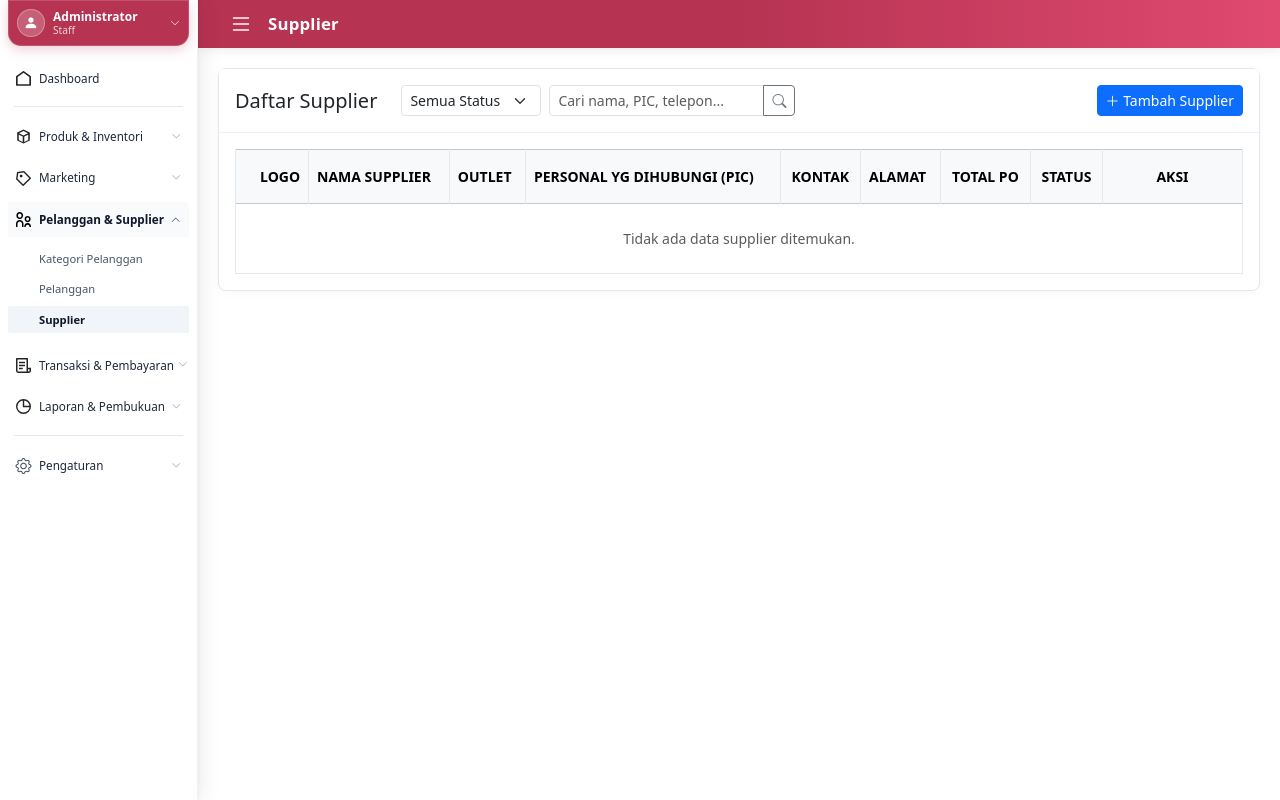
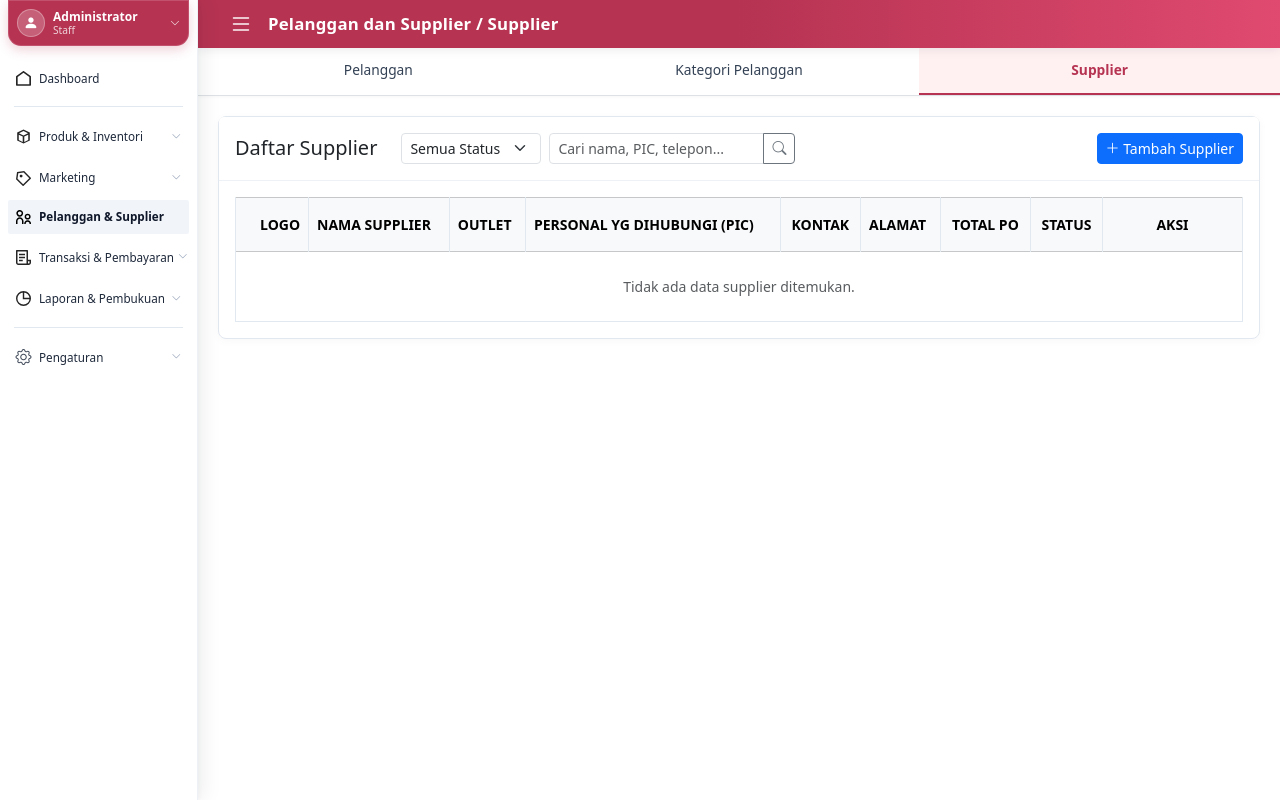
Before and after one commit to Dian17-Creator/Matahati-POS, a Laravel app: page /suppliers in a window 1280 px wide. Run offline with Laravel 12, Linux system fonts and the light colour scheme; the visitor is signed in with stand-in values (Sample User, id 1); data that the repository does not hold is empty.

Commit message:
Update : Halaman Pelanggan & Supplier

```diff
--- a/resources/views/customers/index.blade.php
+++ b/resources/views/customers/index.blade.php
@@ -1,6 +1,10 @@
 @extends('layouts.app')
 
-@section('title', 'Pelanggan')
+@section('title', 'Pelanggan dan Supplier / Pelanggan')
+
+@section('sub_header')
+@include('customers.partials.tabs', ['activeTab' => 'customers'])
+@endsection
 
 @push('styles')
 <style>
--- /dev/null
+++ b/resources/views/customers/partials/tabs.blade.php
@@ -0,0 +1,81 @@
+@php
+    $activeTab = $activeTab ?? (
+        request()->routeIs('customer-types.*')
+            ? 'customer-types'
+            : (request()->routeIs('suppliers.*') ? 'suppliers' : 'customers')
+    );
+@endphp
+
+<div class="catalog-headbar-tabs bg-white border-bottom">
+    <div class="d-flex align-items-stretch flex-nowrap catalog-horizontal-nav">
+        <a href="{{ route('customers.index') }}"
+            class="catalog-nav-tab {{ $activeTab === 'customers' ? 'active' : '' }}">
+            <span>Pelanggan</span>
+        </a>
+        <a href="{{ route('customer-types.index') }}"
+            class="catalog-nav-tab {{ $activeTab === 'customer-types' ? 'active' : '' }}">
+            <span>Kategori Pelanggan</span>
+        </a>
+        <a href="{{ route('suppliers.index') }}"
+            class="catalog-nav-tab {{ $activeTab === 'suppliers' ? 'active' : '' }}">
+            <span>Supplier</span>
+        </a>
+    </div>
+</div>
+
+<style>
+    .catalog-headbar-tabs {
+        background-color: #ffffff;
+        box-shadow: 0 1px 3px rgba(15, 23, 42, 0.03);
+    }
+
+    .catalog-horizontal-nav {
+        width: 100%;
+        padding: 0;
+        margin: 0;
+        overflow-x: auto;
+        overflow-y: hidden;
+        scrollbar-width: none;
+        -ms-overflow-style: none;
+    }
+
+    .catalog-horizontal-nav::-webkit-scrollbar {
+        display: none;
+    }
+
+    .catalog-nav-tab {
+        flex: 1 1 0;
+        min-width: 120px;
+        padding: 12px 16px;
+        font-size: 0.86rem;
+        font-weight: 500;
+        color: #334155;
+        text-decoration: none;
+        white-space: nowrap;
+        display: inline-flex;
+        align-items: center;
+        justify-content: center;
+        border-bottom: 2.5px solid transparent;
+        transition: all 0.2s ease;
+    }
+
+    .catalog-nav-tab:hover {
+        color: #b63352;
+        background-color: #fff8f9;
+    }
+
+    .catalog-nav-tab.active {
+        color: #b63352;
+        font-weight: 600;
+        background-color: #fff1f2;
+        border-bottom-color: #b63352;
+    }
+
+    @media (max-width: 575.98px) {
+        .catalog-nav-tab {
+            flex: 1 1 auto;
+            min-width: 110px;
+            padding: 11px 14px;
+        }
+    }
+</style>
--- a/resources/views/layouts/app.blade.php
+++ b/resources/views/layouts/app.blade.php
@@ -822,33 +822,12 @@
                     </div>
 
                     <!-- Pelanggan & Supplier -->
-                    <div class="nav-category d-flex align-items-center justify-content-between {{ $isCustomerSupplierActive ? '' : 'collapsed' }} {{ $isCustomerSupplierActive ? 'active-parent' : '' }}"
-                        data-bs-toggle="collapse"
-                        data-bs-target="#menuCustomerSupplier"
-                        aria-expanded="{{ $isCustomerSupplierActive ? 'true' : 'false' }}"
-                        aria-controls="menuCustomerSupplier"
-                        role="button">
-                        <div class="d-flex align-items-center">
-                            <span class="nav-icon">
-                                <img src="{{ asset('images/ic_matahati_customer.svg') }}" alt="Pelanggan & Supplier" class="nav-svg-icon">
-                            </span>
-                            <span>Pelanggan & Supplier</span>
-                        </div>
-                        <i class="bi bi-chevron-down nav-arrow"></i>
-                    </div>
-                    <div class="collapse {{ $isCustomerSupplierActive ? 'show' : '' }}" id="menuCustomerSupplier">
-                        <div class="nav-sub-menu">
-                            <a href="{{ route('customer-types.index') }}" class="sidebar-sub-item {{ request()->routeIs('customer-types.*') ? 'active' : '' }}">
-                                <span>Kategori Pelanggan</span>
-                            </a>
-                            <a href="{{ route('customers.index') }}" class="sidebar-sub-item {{ request()->routeIs('customers.*') ? 'active' : '' }}">
-                                <span>Pelanggan</span>
-                            </a>
-                            <a href="{{ route('suppliers.index') }}" class="sidebar-sub-item {{ request()->routeIs('suppliers.*') ? 'active' : '' }}">
-                                <span>Supplier</span>
-                            </a>
-                        </div>
-                    </div>
+                    <a href="{{ route('customers.index') }}" class="nav-top-link {{ $isCustomerSupplierActive ? 'active' : '' }}" style="margin-bottom: 2px;">
+                        <span class="nav-icon">
+                            <img src="{{ asset('images/ic_matahati_customer.svg') }}" alt="Pelanggan & Supplier" class="nav-svg-icon">
+                        </span>
+                        <span>Pelanggan & Supplier</span>
+                    </a>
 
                     <!-- Transaksi & Pembayaran -->
                     <div class="nav-category d-flex align-items-center justify-content-between {{ $isTransactionsActive ? '' : 'collapsed' }} {{ $isTransactionsActive ? 'active-parent' : '' }}"
--- a/resources/views/suppliers/index.blade.php
+++ b/resources/views/suppliers/index.blade.php
@@ -1,6 +1,10 @@
 @extends('layouts.app')
 
-@section('title', 'Supplier')
+@section('title', 'Pelanggan dan Supplier / Supplier')
+
+@section('sub_header')
+@include('customers.partials.tabs', ['activeTab' => 'suppliers'])
+@endsection
 
 @push('styles')
 <style>
@@ -103,7 +107,11 @@
                         <td>
                             @php
                             $assignedRecords = $allSupplierOutlets->get($supplier->cname, collect());
-                            $uniqueOutlets = $assignedRecords->pluck('outlet')->filter()->unique('nid');
+                            $uniqueOutlets = $assignedRecords->pluck('outlet')
+                                ->filter(function ($outletItem) use ($isSuperAdmin, $allowedOutletIds) {
+                                    return $outletItem && ($isSuperAdmin || in_array((int) $outletItem->nid, $allowedOutletIds, true));
+                                })
+                                ->unique('nid');
                             @endphp
                             @forelse($uniqueOutlets as $outletItem)
                                 <span class="badge bg-light text-dark border mb-1">{{ $outletItem->cname }}</span><br>
```
Also changed, not shown: app/Http/Controllers/Master/CustomerTypeController.php (+8 -2 lines), resources/views/customer-types/index.blade.php (+10 -2 lines).
